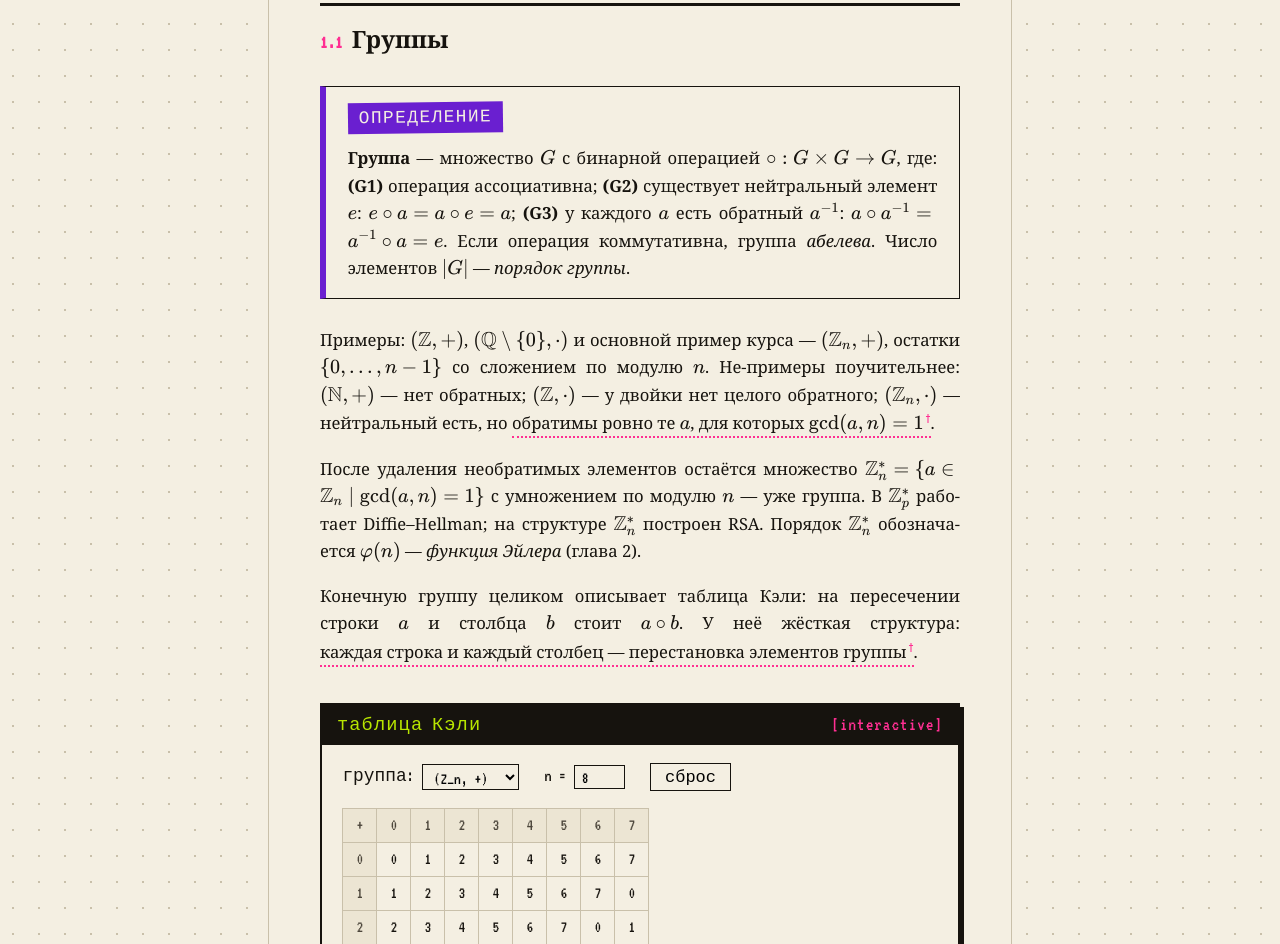
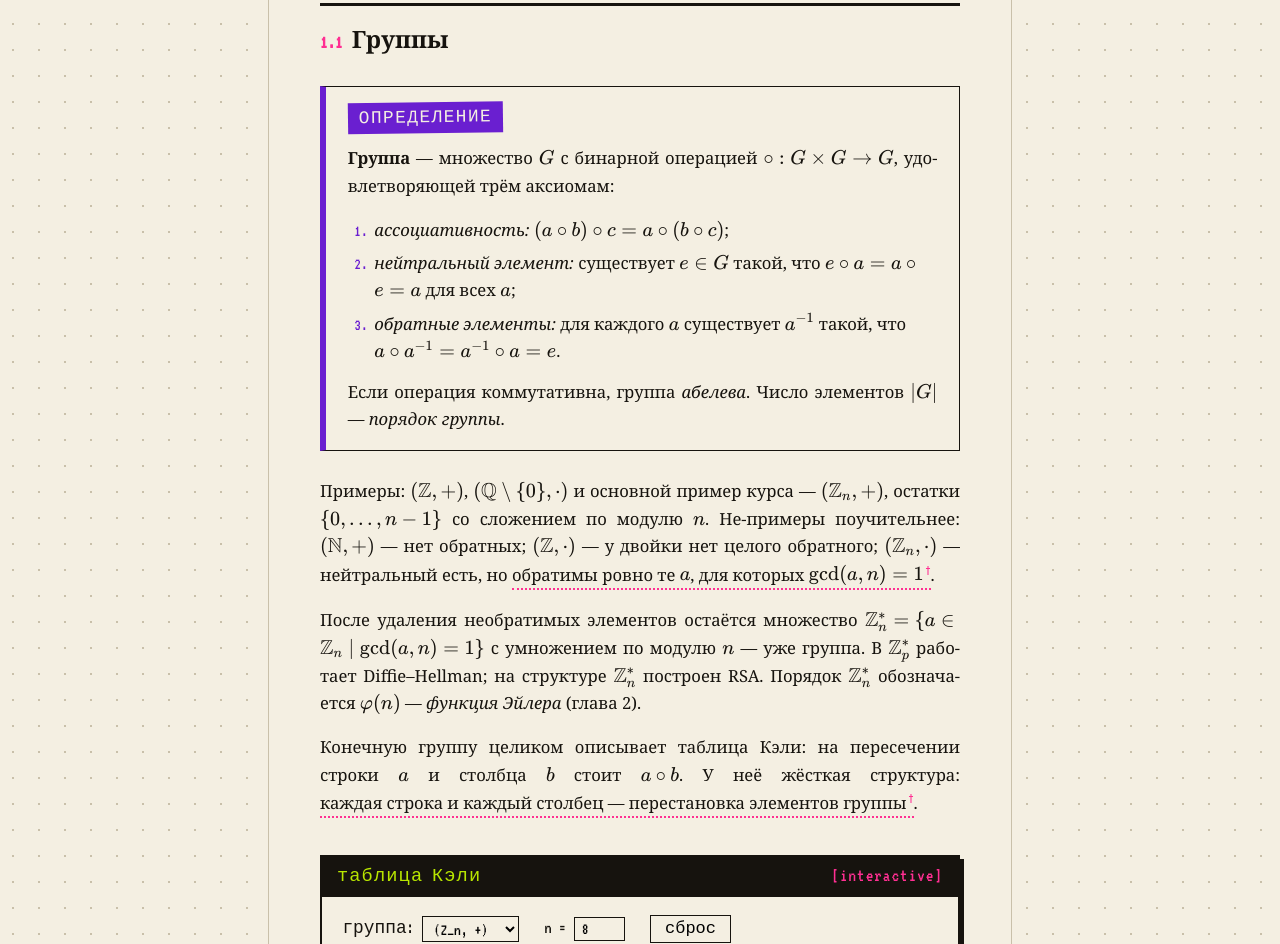
Before and after one commit to rzmn-top/learning-cryptography, a website built with Vite: page chapters/ch01-groups.html in a window 1280 px wide. Shown: the part 1471-2415 px from the top of the page. Built offline with nearby package versions, Linux system fonts and the light colour scheme; a web font is replaced by a local one.

Commit message:
fix(ch01): аксиомы группы списком вместо меток (G1)-(G3)
в доказательствах ссылки на аксиомы заменены словами

```diff
--- a/chapters/ch01-groups.html
+++ b/chapters/ch01-groups.html
@@ -74,12 +74,16 @@
         <span class="env-label">Определение</span>
         <p>
           <span class="env-title">Группа</span> — множество \(G\) с бинарной операцией
-          \(\circ : G \times G \to G\), где:
-          <strong>(G1)</strong> операция ассоциативна;
-          <strong>(G2)</strong> существует нейтральный элемент \(e\):
-          \(e \circ a = a \circ e = a\);
-          <strong>(G3)</strong> у каждого \(a\) есть обратный \(a^{-1}\):
-          \(a \circ a^{-1} = a^{-1} \circ a = e\).
+          \(\circ : G \times G \to G\), удовлетворяющей трём аксиомам:
+        </p>
+        <ol class="axioms">
+          <li><em>ассоциативность:</em> \((a \circ b) \circ c = a \circ (b \circ c)\);</li>
+          <li><em>нейтральный элемент:</em> существует \(e \in G\) такой, что
+            \(e \circ a = a \circ e = a\) для всех \(a\);</li>
+          <li><em>обратные элементы:</em> для каждого \(a\) существует \(a^{-1}\) такой,
+            что \(a \circ a^{-1} = a^{-1} \circ a = e\).</li>
+        </ol>
+        <p>
           Если операция коммутативна, группа <em>абелева</em>.
           Число элементов \(|G|\) — <em>порядок группы</em>.
         </p>
@@ -245,12 +249,14 @@
       </div>
       <div class="proof">
         <span class="proof-label">Доказательство.</span>
-        Умножим \(a \circ x = a \circ y\) слева на \(a^{-1}\) (существует по (G3)):
+        Умножим \(a \circ x = a \circ y\) слева на \(a^{-1}\) (существует по аксиоме
+        обратных элементов):
         \[
           a^{-1} \circ (a \circ x) = a^{-1} \circ (a \circ y).
         \]
-        По ассоциативности (G1): \((a^{-1} \circ a) \circ x = (a^{-1} \circ a) \circ y\),
-        то есть \(e \circ x = e \circ y\), откуда \(x = y\) по (G2).
+        По ассоциативности \((a^{-1} \circ a) \circ x = (a^{-1} \circ a) \circ y\),
+        то есть \(e \circ x = e \circ y\), откуда \(x = y\) по свойству нейтрального
+        элемента.
         Значит, \(x \mapsto a \circ x\) — инъекция; инъекция конечного множества в себя —
         биекция, и строка \(a\) таблицы Кэли — перестановка \(G\).
         <div class="qed"><span class="stamp">доказано</span></div>
--- a/src/styles/components.css
+++ b/src/styles/components.css
@@ -30,6 +30,21 @@
 .env-title {
   font-weight: 700;
   font-style: normal;
+}
+
+/* список аксиом внутри окружения */
+.axioms {
+  margin: 0.4em 0 0.8em;
+  padding-left: 1.6em;
+}
+
+.axioms li {
+  margin-bottom: 0.35em;
+}
+
+.axioms li::marker {
+  font-family: var(--font-pixel);
+  color: var(--violet);
 }
 
 /* определение */
```
